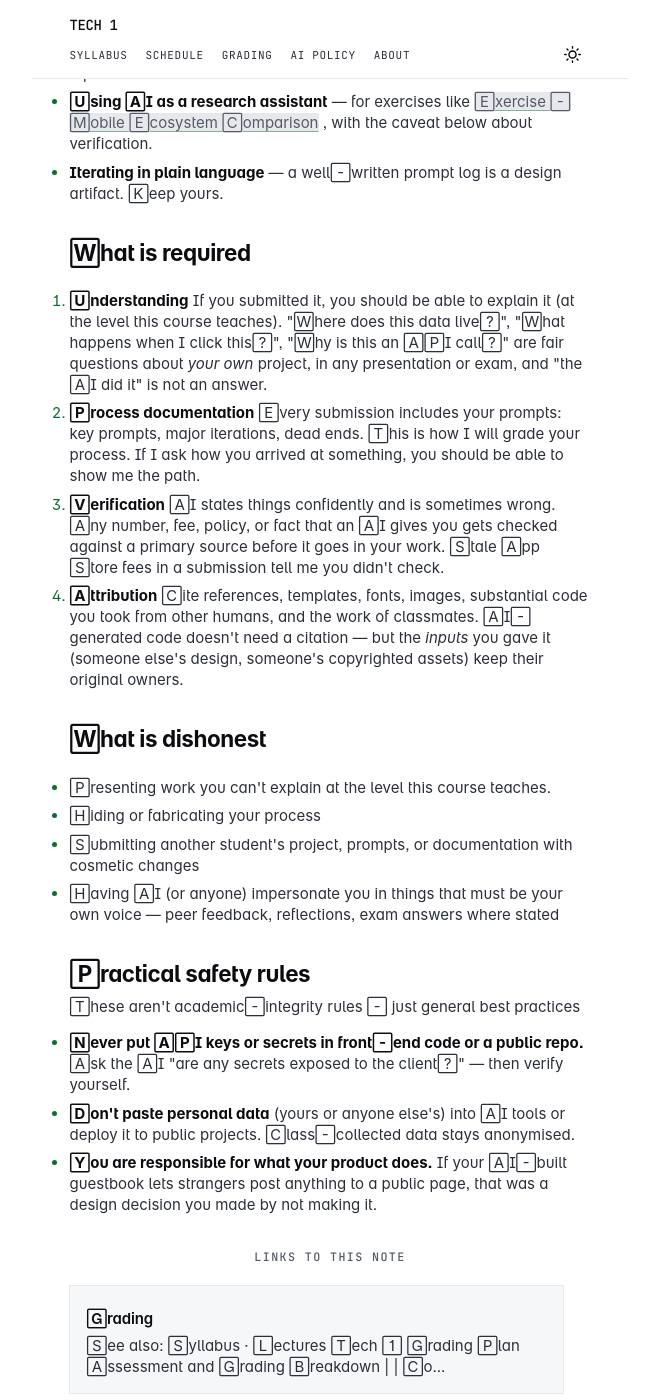
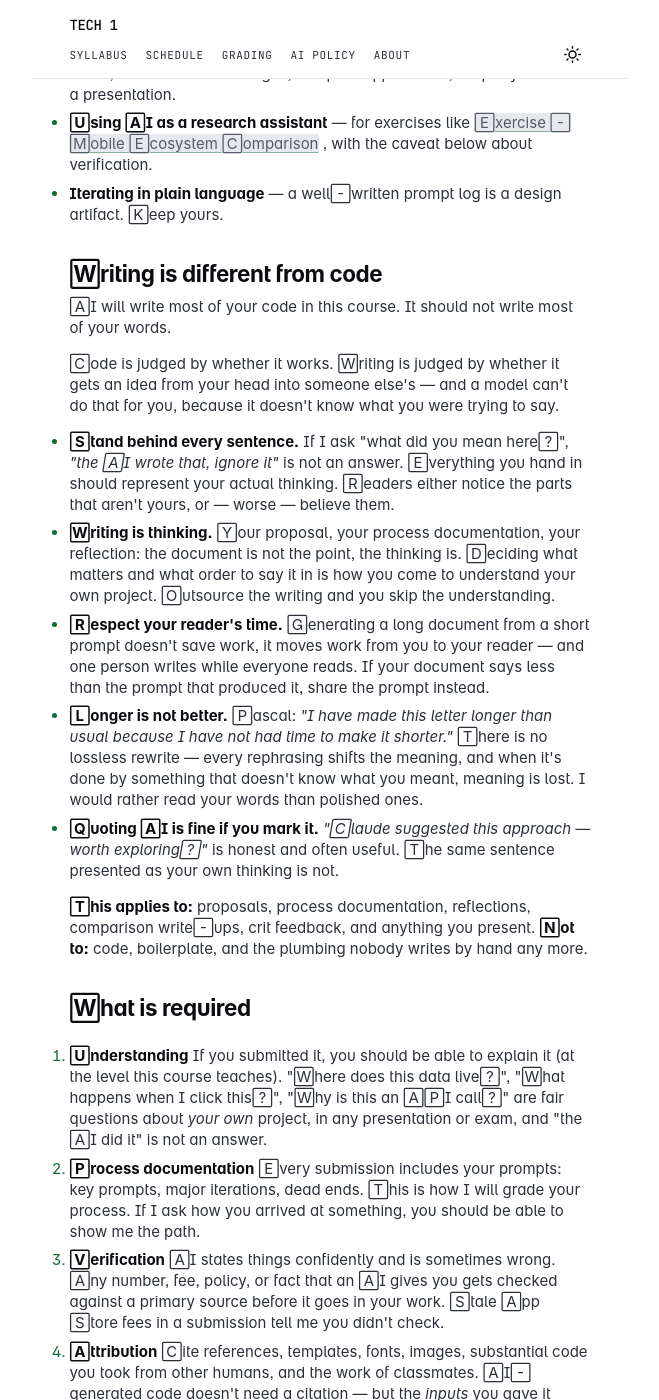
Before and after one commit to gyanl/tech1, a Jekyll site: the page built from _notes/AI Policy.md, in a window 1280 px wide and 1400 px high, scrolled down 784 px. Shown: the whole window, without its empty margins (310-969 px from the left). Built offline with Jekyll 4.4.1, drawn with Linux system fonts in a browser that asks for light colours; some web fonts are replaced; some of the changed text lies outside the part shown.

Commit message:
AI Policy: distinguish writing from code
Adds a section on why AI shouldn't write your words even though it
writes your code — standing behind every sentence, writing as thinking,
respecting the reader's time, length, and marking quoted AI.
Adapted from Clay's AI writing policy.

Co-Authored-By: Claude Opus 4.8 <noreply@anthropic.com>

```diff
--- a/_data/og.yml
+++ b/_data/og.yml
@@ -6,8 +6,8 @@ slugs:
   - courses
   - exercise-redesign-your-home-page-in-figma
   - grading
-  - lecture-1
-  - lecture-2
+  - lecture-1-welcome-to-tech1
+  - lecture-2-css-and-responsivemness
   - lectures
   - rules-for-class-crits
   - syllabus
--- a/_notes/AI Policy.md
+++ b/_notes/AI Policy.md
@@ -14,6 +14,8 @@ Design as a career is changing - along with many other lines of work. Using AI i
 ### The short version
 
 > Use AI for everything. Understand everything you ship. Show your process. Never present work you can't explain.
+>
+> **AI writes the code. You write the words.**
 
 ### What is encouraged
 
@@ -21,6 +23,26 @@ Design as a career is changing - along with many other lines of work. Using AI i
 - **Using AI to learn** — asking it to explain code it (or someone else) wrote, decode error messages, compare approaches, or quiz you before a presentation.
 - **Using AI as a research assistant** — for exercises like [[Exercise - Mobile Ecosystem Comparison]], with the caveat below about verification.
 - **Iterating in plain language** — a well-written prompt log is a design artifact. Keep yours.
+
+### Writing is different from code
+
+AI will write most of your code in this course. It should not write most of your words.
+
+Code is judged by whether it works. Writing is judged by whether it gets an idea from your head into someone else's — and a model can't do that for you, because it doesn't know what you were trying to say.
+
+- **Stand behind every sentence.**
+  If I ask "what did you mean here?", *"the AI wrote that, ignore it"* is not an answer. Everything you hand in should represent your actual thinking. Readers either notice the parts that aren't yours, or — worse — believe them.
+- **Writing is thinking.**
+  Your proposal, your process documentation, your reflection: the document is not the point, the thinking is. Deciding what matters and what order to say it in is how you come to understand your own project. Outsource the writing and you skip the understanding.
+- **Respect your reader's time.**
+  Generating a long document from a short prompt doesn't save work, it moves work from you to your reader — and one person writes while everyone reads. If your document says less than the prompt that produced it, share the prompt instead.
+- **Longer is not better.**
+  Pascal: *"I have made this letter longer than usual because I have not had time to make it shorter."* There is no lossless rewrite — every rephrasing shifts the meaning, and when it's done by something that doesn't know what you meant, meaning is lost. I would rather read your words than polished ones.
+- **Quoting AI is fine if you mark it.**
+  *"Claude suggested this approach — worth exploring?"* is honest and often useful. The same sentence presented as your own thinking is not.
+
+**This applies to:** proposals, process documentation, reflections, comparison write-ups, crit feedback, and anything you present.
+**Not to:** code, boilerplate, and the plumbing nobody writes by hand any more.
 
 ### What is required
 
@@ -39,6 +61,7 @@ Design as a career is changing - along with many other lines of work. Using AI i
 - Hiding or fabricating your process
 - Submitting another student's project, prompts, or documentation with cosmetic changes
 - Having AI (or anyone) impersonate you in things that must be your own voice — peer feedback, reflections, exam answers where stated
+- Handing in AI-written prose as your own thinking, unmarked, in a proposal, write-up or reflection
 
 ### Practical safety rules
 
--- /dev/null
+++ b/_notes/draft/.space/def.json
@@ -0,0 +1 @@
+{"_filters":[],"_contexts":[],"_links":[],"_sort":{"field":"rank","asc":false,"group":false,"recursive":false},"_template":"","_templateName":"","_subfolders":"","defaultSticker":"","readMode":false}
```
Also changed, not shown: _notes/Exercise - Redesign your Home Page in Figma.md (+1 -1 lines), _notes/Lecture 1 - Welcome to Tech1.md (renamed from _notes/Lecture 1.md, +1 -1 lines), _notes/Lecture 2 - CSS and Responsivemness.md (added, +231 -0 lines), _notes/Lectures.md (+2 -2 lines), .obsidian/plugins/make-md/data.json, .trash/History of the Web1.md, _notes/draft/draft.md (added), assets/img/og/lecture-1-welcome-to-tech1.png (added), assets/img/og/lecture-2-css-and-responsivemness.png (added), 2 other files.
